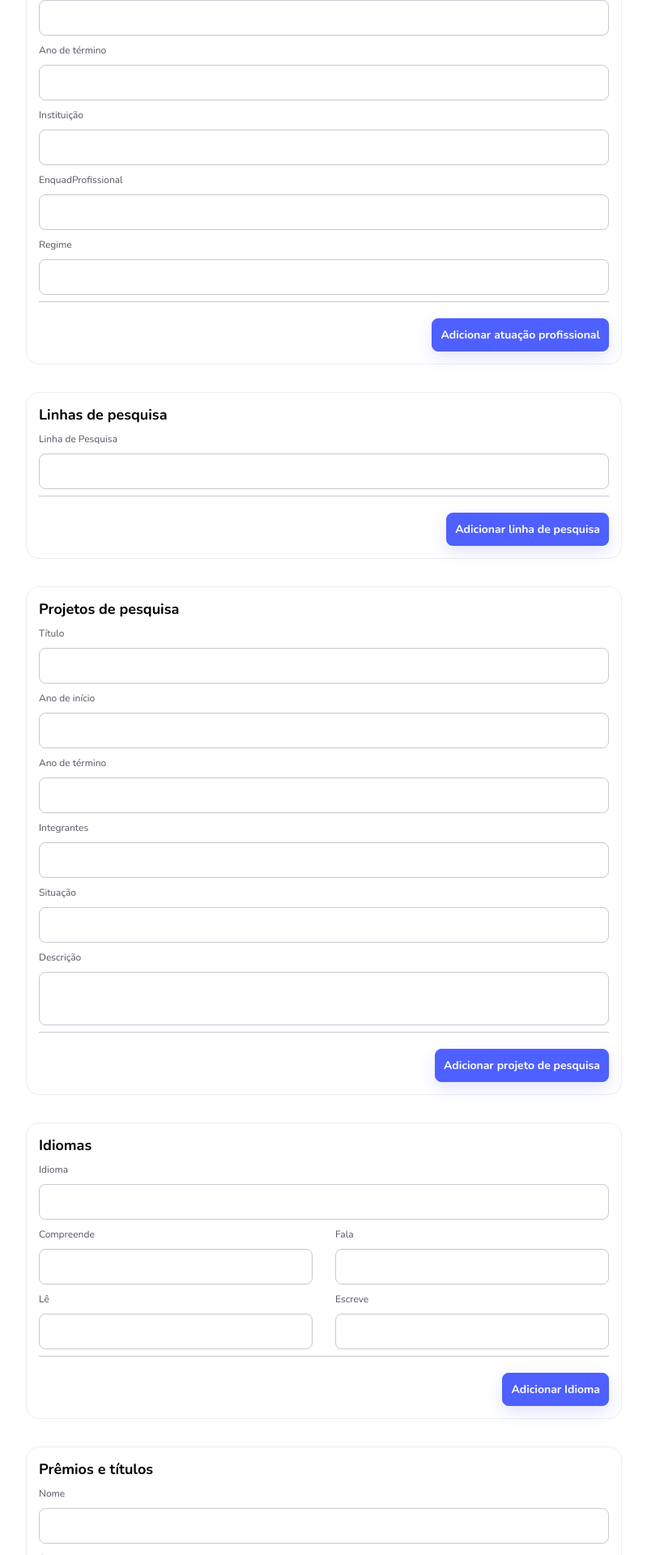
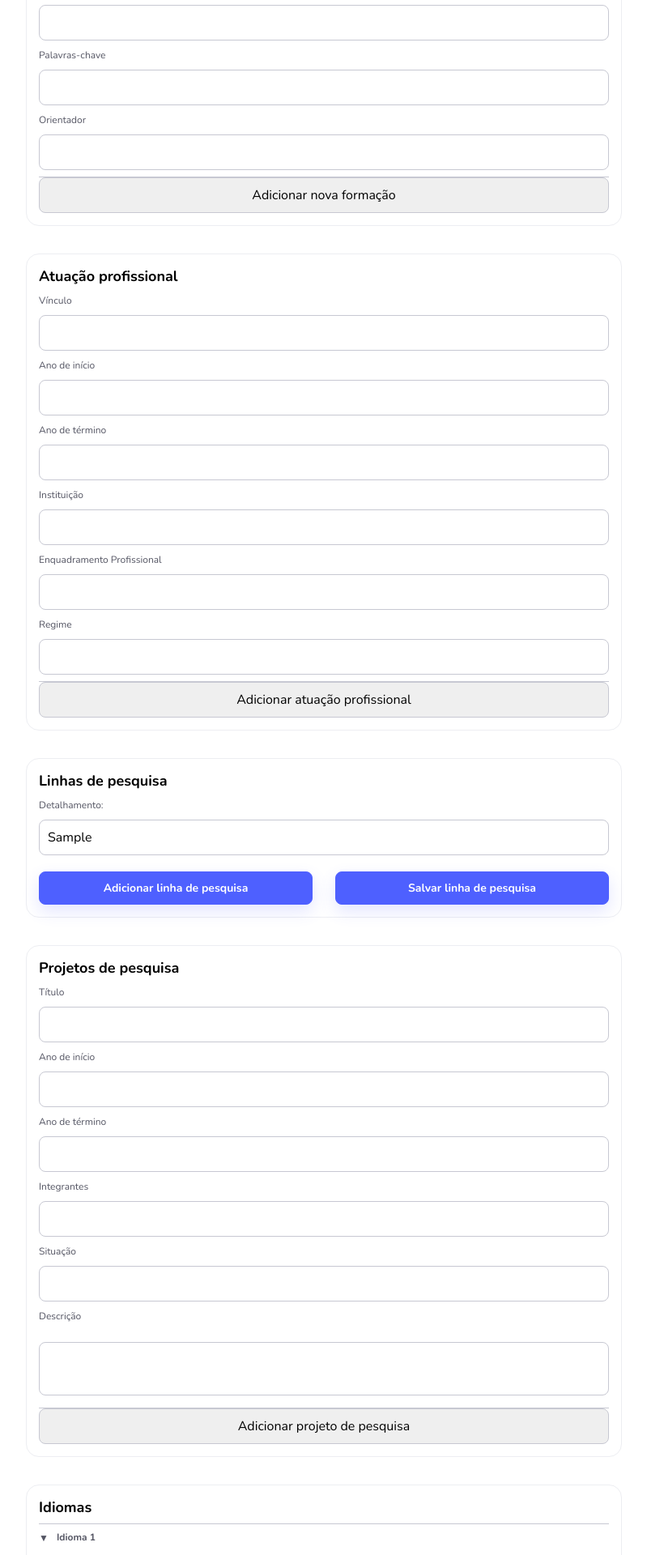
Before and after one commit to WellingtonFelipeLS/Lattes-Simplificado, a Django app: page /manage/1 in a window 1280 px wide. Shown: the part 2040-3960 px from the top of the page at 81% size, without its empty margins (240-1039 px from the left). Run offline with Django 3.2, Linux system fonts and the light colour scheme; a user stored in the database is signed in; tables that the repository leaves empty hold one stand-in row (values such as "Sample post").

Commit message:
Implementação dos cadastros de linhas de pesquisa e proficiência em idiomas.

```diff
--- a/Lattes_Simplificado/urls.py
+++ b/Lattes_Simplificado/urls.py
@@ -23,7 +23,7 @@
 urlpatterns = [
     path('admin/', admin.site.urls),
     path('manage/<int:id>', manage_curriculo, name='manage'),
-    path('curriculo', curriculo, name='curriculo'),
+    path('curriculo/<int:id>', curriculo, name='curriculo'),
     path('register', register_request, name='register'),
     path("login", login_request, name="login")
 ]
--- a/curriculo/forms.py
+++ b/curriculo/forms.py
@@ -21,7 +21,7 @@
 class PesquisadorForm(ModelForm):
     class Meta:
         model = Pesquisador
-        fields = ["nome", "email", "telefone", "cpf"]
+        fields = ["nome", "email", "telefone", "cpf", "foto"]
 
 class CurriculoForm(ModelForm):
     class Meta:
--- a/curriculo/models.py
+++ b/curriculo/models.py
@@ -14,7 +14,7 @@
         return str(self.ano)
 
 class LinhaPesquisa(models.Model):
-    detalhamento = models.TextField()
+    detalhamento = models.CharField(max_length=150)
     curriculo = models.ForeignKey(Curriculo, on_delete=models.CASCADE)
 
     def __str__(self) -> str:
@@ -42,7 +42,7 @@
         (2, "Bem")
     )
     idioma = models.CharField(max_length=100)
-    compreensao = models.IntegerField()
+    compreensao = models.IntegerField(choices=NivelProeficiencia)
     fala = models.IntegerField(choices=NivelProeficiencia)
     escrita = models.IntegerField(choices=NivelProeficiencia)
     leitura = models.IntegerField(choices=NivelProeficiencia)
@@ -101,7 +101,7 @@
 class Pesquisador(models.Model):
     user = models.OneToOneField(User, on_delete=models.CASCADE, primary_key=True)
     nome = models.CharField(max_length=200)
-    endereco = models.OneToOneField(EnderecoProfissional,on_delete=models.CASCADE)
+    endereco = models.OneToOneField(EnderecoProfissional, on_delete=models.CASCADE)
     cpf = models.CharField(max_length=11)
     telefone = models.CharField(max_length=11)
     email = models.EmailField()
--- /dev/null
+++ b/curriculo/static/css/collapse.css
@@ -0,0 +1,64 @@
+.accordion > input[type="checkbox"] {
+	position: absolute;
+	left: -100vw;
+}
+
+.accordion .content {
+	overflow-y: hidden;
+	height: 0;
+	transition: height 0.3s ease;
+}
+
+.accordion > input[type="checkbox"]:checked ~ .content {
+	height: auto;
+	overflow: hidden;
+}
+
+.accordion label {
+	display: block;
+}
+
+.accordion {
+	margin-bottom: 1em;
+}
+
+.accordion > input[type="checkbox"]:checked ~ .content {
+	padding: 15px;
+	border: 1px solid #e8e8e8;
+	border-top: 0;
+}
+
+.accordion .handle {
+	margin: 0;
+	font-size: 1.125em;
+	line-height: 1.2em;
+}
+
+.accordion label {
+	color: #e01919;
+	padding: 15px;
+	cursor: pointer;
+}
+
+.accordion label:hover, .accordion label:focus {
+	background: #f5f2f2;
+}
+
+.accordion .handle label:before {
+	content: "\25BC";
+	display: inline-block;
+	margin-right: 10px;
+	vertical-align: middle;
+}
+
+.accordion > input[type="checkbox"]:checked ~ .handle label:before {
+	content: "\25B2";
+}
+
+.accordion {
+	max-width: 65em;
+}
+
+.accordion p:last-child {
+	margin-bottom: 0;
+}
--- a/curriculo/static/css/styles.css
+++ b/curriculo/static/css/styles.css
@@ -19,6 +19,7 @@
 body{
     color: var(--secondary-text-color-black);
 }
+
 .header {
  display: flex;
  border-bottom: 1px solid #EDEEF2 ;
@@ -26,6 +27,7 @@
  padding: 1rem 4rem;
  align-items: center;
 }
+
 header form{
     color: #555;
     display: flex;
@@ -34,6 +36,7 @@
     border-radius: 1.2rem;
     background-color: var(--background-color-border) ;
 }
+
 .header input[type="search"]{
 
   background: transparent;
@@ -48,6 +51,7 @@
  color: var(--highlight-color-purple);
  line-height: -150px;
 }
+
 .header button[type="submit"] {
     text-indent: -999px;
     overflow: hidden;
@@ -110,11 +114,24 @@
 fieldset h2{
     font-size: 1.8rem;
 }
+
 fieldset .input-block{
- display: flex;
- flex-direction: column;
+	display: flex;
+	flex-direction: column;
+}
 
+select {
+	display: flex;
+	flex-direction: column;
+	color: var(--secondary-text-color-black);
+    padding: 1rem 0;
+	border: 1px solid var(--background-color-border);
+	border-radius: .8rem;
+	font-size: 1.6rem;
+	padding: 1rem;
+	outline-color: var(--highlight-color-purple);
 }
+
 fieldset .input-block.input-block-btn{
     flex-direction: row;
     justify-content: flex-end;
@@ -133,28 +150,27 @@
   outline-color: var(--highlight-color-purple);
 }
 fieldset .input-block textarea{
- resize: none;
+	resize: none;
+	margin-bottom: 1%;
+	margin-top: 2%;
 }
-fieldset .input-block input[type="button"]{
+fieldset .input-block input[type="submit"]{
     background-color: var(--highlight-color-purple);
     color: #FFF;
     font-size: 1.4rem;
     font-weight: bold;
-    width: fit-content;
+    width: 100%;
     margin-top: 2rem;
     align-self: flex-end;
     border: 1px solid var(--highlight-color-purple);
     box-shadow: 0px 8px 20px #4e60ff29;
     cursor: pointer;
+}
 
-
-}
 fieldset > .input-block:last-child{
     margin-top: .8rem;
     border-top: 1px solid var(--background-color-border);
 }
-
-
 
 fieldset .input-block.input-block-btn #btn-gerar{
     background-color: #FFF;
@@ -168,3 +184,7 @@
     color: #FFF;
     cursor: pointer;
 }
+
+#btn-salvar-foto {
+	margin-bottom: 2%;
+}
--- a/curriculo/templates/manage-profile.html
+++ b/curriculo/templates/manage-profile.html
@@ -7,7 +7,8 @@
     <meta http-equiv="X-UA-Compatible" content="IE=edge">
     <meta name="viewport" content="width=device-width, initial-scale=1.0">
     <link rel="stylesheet" href="{% static 'css/styles.css' %}">
-    <title>Document</title>
+	<link rel="stylesheet" href="{% static 'css/collapse.css' %}">
+    <title>Lattes Simplificado</title>
 </head>
 <body>
     <header class="header">
@@ -18,17 +19,17 @@
         </div>
     </header>
     <section class="container">
-        <h1>Dados</h1>
         <form method="POST">
 			{% csrf_token %}
-
             <fieldset>
-                <h2>Imagem</h2>
+                <h1>Imagem</h1>
                 <div class="input-block avatar">
                     <div class="image-perfil"></div>
                     <input type="file" value="Alterar" name="image-perfil" id="image-perfil">
-                    <input type="button" />
+					{{ pesquisador_form.foto }}
+                    <input type="submit" value="Salvar Foto" name="salvar_foto" id="btn-salvar-foto"/>
                 </div>
+				<h1 id="dados-pessoais">Dados Pessoais</h1>
                 <div class="input-block">
 					{{ pesquisador_form.nome.errors }}
                     <label for="nome-completo">Nome completo</label>
@@ -52,29 +53,36 @@
                     {{ pesquisador_form.cpf }}
                 </div>
                 <div class="input-block">
-                    <label for="apresentcao">Resumo</label>
-                    <textarea name="apresentcao" id="apresentcao"></textarea>
+                    {{ curriculo_form.resumo.errors }}
+                    <label for="resumo">Resumo</label>
+                    {{ curriculo_form.resumo }}
                 </div>
-            </fieldset>
-            <fieldset>
+
                 <h2>Endereço profissional</h2>
                 <div class="input-block">
+                    {{ endereco_form.logradouro.errors }}
                     <label for="lagradouro">Lagradouro</label>
-                    <input type="text" name="lagradouro" id="lagradouro">
+                    {{ endereco_form.logradouro }}
                 </div>
 				<div class="input-block">
+					{{ endereco_form.bairro.errors }}
 					<label for="bairro">Bairro</label>
-					<input type="text"  name="bairro" id="bairro">
+                    {{ endereco_form.bairro }}
 				</div>
 				<div class="wrapper">
 					<div class="input-block">
+						{{ endereco_form.cidade.errors }}
 						<label for="cidade">Cidade</label>
-					<input type="text" name="cidade" id="cidade">
+						{{ endereco_form.cidade }}
 					</div>
 					<div class="input-block">
+						{{ endereco_form.estado.errors }}
 						<label for="estado">Estado</label>
-                    <input type="text" name="estado" id="estado">
+						{{ endereco_form.estado }}
 					</div>
+				</div>
+				<div class="input-block">
+					<input type="submit" value="Salvar Dados" name="salvar_dados_pessoais" id="btn-salvar"/>
 				</div>
             </fieldset>
             <fieldset>
@@ -138,8 +146,8 @@
                     <input type="text" name="instituicao" id="instituicao">
                 </div>
                 <div class="input-block">
-                    <label for="estado">EnquadProfissional</label>
-                    <input type="text" name="estado" id="estado">
+                    <label for="enquad">Enquadramento Profissional</label>
+                    <input type="text" name="enquad" id="enquad">
                 </div>
                 <div class="input-block">
                     <label for="regime">Regime</label>
@@ -151,13 +159,24 @@
 
             </fieldset>
             <fieldset>
-                <h2>Linhas de pesquisa</h2>
+                <h2 id="linha-de-pesquisa">Linhas de pesquisa</h2>
                 <div class="input-block">
-                    <label for="linha-de-pesquisa">Linha de Pesquisa</label>
-                    <input type="text" name="linha-de-pesquisa" id="linha-de-pesquisa">
+					{{ linha_pesquisa_form.management_form}}
+					{% for hidden in linha_pesquisa_form.hidden_fields %}
+						{{ hidden }}
+					{% endfor %}
+					{% for detalhamento in linha_pesquisa_form %}
+						{{ detalhamento.errors }}
+						{{ detalhamento }}
+					{% endfor %}
+                </div>
+				<div class="wrapper">
+					<div class="input-block">
+						<input type="submit" value="Adicionar linha de pesquisa" name="add_linha_pesq" id="add_linha_pesq">
 					</div>
 					<div class="input-block">
-                    <input type="button" value="Adicionar linha de pesquisa" name="addAtProfisional" id="addAtProfisional">
+						<input type="submit" value="Salvar linha de pesquisa" name="save_linha_pesq" id="save_linha_pesq">
+					</div>
 				</div>
             </fieldset>
             <fieldset>
@@ -191,33 +210,31 @@
                 </div>
             </fieldset>
             <fieldset>
-                <h2>Idiomas</h2>
+                <h2 id="proeficiencia_idioma">Idiomas</h2>
 				<div class="input-block">
-                    <label for="idioma">Idioma</label>
-                    <input type="text" name="idioma" id="idioma">
+				{{ proeficiencia_idioma_form.management_form}}
+				{% for hidden in proeficiencia_idioma_form.hidden_fields %}
+					{{ hidden }}
+				{% endfor %}
+				{% for form_idioma in proeficiencia_idioma_form %}
+				<section class="accordion">
+					<input type="checkbox" name="collapse" id="handle{{ forloop.counter }}">
+					<h2 class="handle">
+					  <label for="handle{{ forloop.counter }}">Idioma {{ forloop.counter }}</label>
+					</h2>
+					<div class="content">
+						{{ form_idioma.errors }}
+						{{ form_idioma }}
 					</div>
+				</section>
+				{% endfor %}
 				<div class="wrapper">
 					<div class="input-block">
-                        <label for="compreende">Compreende</label>
-                        <input type="text" name="compreende" id="compreende">
+						<input type="submit" value="Adicionar Idioma" name="add_idioma" id="add_idioma">
 					</div>
 					<div class="input-block">
-                        <label for="fala">Fala</label>
-                        <input type="text" name="fala" id="fala">
+						<input type="submit" value="Salvar Idioma" name="save_idioma" id="save_idioma">
 					</div>
-                </div>
-                <div class="wrapper">
-                    <div class="input-block">
-                        <label for="le">Lê</label>
-                        <input type="text" name="le" id="le">
-                    </div>
-                    <div class="input-block">
-                        <label for="escreve">Escreve</label>
-                        <input type="text" name="escreve" id="escreve">
-                    </div>
-                </div>
-                <div class="input-block">
-                    <input type="button" value="Adicionar Idioma" name="addIdioma" id="addIdioma">
 				</div>
             </fieldset>
             <fieldset>
@@ -307,12 +324,8 @@
                 </div>
             </fieldset>
 			<fieldset>
-                <h2>Finalizar edição</h2>
-                <div class="input-block  input-block-btn ">
-                    <input type="button" value="Gerar currículo"  name="btn-gerar" id="btn-gerar">
-						<a href="{% url 'curriculo' %}"></a>
-					</input>
-                    <input type="submit" value="Salvar Dados" name="btn-salvar" id="btn-salvar"/>
+				<div class="input-block">
+					<input type="submit" value="Gerar currículo" name="btn-gerar" id="btn-gerar"></input>
 				</div>
 			</fieldset>
         </form>
--- a/curriculo/views.py
+++ b/curriculo/views.py
@@ -5,15 +5,15 @@
 from django.contrib.auth.models import User
 from django.db.models import signals
 from django.dispatch import receiver
+from django.forms import modelformset_factory
 from django.http import HttpResponse
 from django.shortcuts import redirect, render
 
 from .forms import *
-from .models import Curriculo, EnderecoProfissional, Pesquisador
 
 
-def curriculo(request):
-    pesquisador = Pesquisador.objects.get(id=2)
+def curriculo(request, id):
+    pesquisador = Pesquisador.objects.get(user_id=id)
     endereco = pesquisador.endereco
     context = {"nome": pesquisador.nome,
                 "email": pesquisador.email,
@@ -32,45 +32,52 @@
         Curriculo.objects.create(user=instance)
 
 
-'''@login_required
-def manage_curriculo(request, id):
-    pesquisador = Pesquisador.objects.get(id=id)
-    form = PesquisadorForm(request.POST or None, instance=pesquisador)
-    if request.method == "POST":
-        if form.is_valid():
-            form.save()
-            return redirect('manage', id)
-        else:
-            return HttpResponse('INVÁLIDO')
-
-    return render(request, "manage-profile.html", context={"form": form})'''
-
 @login_required
 def manage_curriculo(request, id):
+    pesquisador = Pesquisador.objects.get(user=id)
     context = {
         'curriculo_form': CurriculoForm(request.POST or None, instance=Curriculo.objects.get(user=id)),
-		'premio_form':PremioForm(request.POST or None),
-		'linha_pesquisa_form': LinhaPesquisaForm(request.POST or None),
-		'producao_bibliografica_form': ProducaoBibliograficaForm(request.POST or None),
-		'proeficiencia_idioma_form': ProeficienciaIdiomaForm(request.POST or None),
-		'producao_tecnica_form': ProducaoTecnicaForm(request.POST or None),
-		'orientacao_academica_form': OrientacaoAcademicaForm(request.POST or None),
-		'atuacao_profissional_form': AtuacaoProfissionalForm(request.POST or None),
-		'pesquisador_form': PesquisadorForm(request.POST or None, instance=Pesquisador.objects.get(user=id)),
-		'graduacao_form': GraduacaoForm(request.POST or None),
-		'area_pesquisa_form': AreaPesquisaForm(request.POST or None),
-		'posgraduacao_form': PosGraduacaoForm(request.POST or None),
-		'projeto_pesquisa_form': ProjetoPesquisaForm(request.POST or None)
-	}
+        'premio_form':PremioForm(request.POST or None),
+        'linha_pesquisa_form': modelformset_factory(LinhaPesquisa, form=LinhaPesquisaForm, extra=0)(request.POST or None, queryset=LinhaPesquisa.objects.filter(curriculo_id=id)),
+        'producao_bibliografica_form': ProducaoBibliograficaForm(request.POST or None),
+        'proeficiencia_idioma_form': modelformset_factory(ProeficienciaIdioma, form=ProeficienciaIdiomaForm, extra=0)(request.POST or None, queryset=ProeficienciaIdioma.objects.filter(curriculo_id=id)),
+        'producao_tecnica_form': ProducaoTecnicaForm(request.POST or None),
+        'orientacao_academica_form': OrientacaoAcademicaForm(request.POST or None),
+        'atuacao_profissional_form': AtuacaoProfissionalForm(request.POST or None),
+        'pesquisador_form': PesquisadorForm(request.POST or None, instance=pesquisador),
+        'endereco_form': EnderecoProfissionalForm(request.POST or None, instance=pesquisador.endereco),
+        'graduacao_form': GraduacaoForm(request.POST or None),
+        'area_pesquisa_form': AreaPesquisaForm(request.POST or None),
+        'posgraduacao_form': PosGraduacaoForm(request.POST or None),
+        'projeto_pesquisa_form': ProjetoPesquisaForm(request.POST or None)
+    }
 
-    #endereco_profissional_form = EnderecoProfissionalForm(request.POST or None)
     if request.method == "POST":
-        if all(form.is_valid() for form in context.values()):
-            for form in context:
+        if 'salvar_dados_pessoais' in request.POST and context['pesquisador_form'].is_valid() and context['endereco_form'].is_valid() and context['curriculo_form'].is_valid():
+            context['pesquisador_form'].save()
+            context['endereco_form'].save()
+            context['curriculo_form'].save()
+            return redirect(f'/manage/{id}#dados-pessoais')
+        if 'add_linha_pesq' in request.POST:
+            LinhaPesquisa.objects.create(curriculo_id=id)
+            return redirect(f'/manage/{id}#linha-de-pesquisa')
+        if 'save_linha_pesq' in request.POST and all(form.is_valid() for form in context['linha_pesquisa_form']):
+            for form in context['linha_pesquisa_form']:
                 form.save()
-            return redirect('manage', id)
+            return redirect(f'/manage/{id}#linha-de-pesquisa')
+        if 'add_idioma' in request.POST:
+            ProeficienciaIdioma.objects.create(curriculo_id=id, compreensao=0, fala=0, leitura=0, escrita=0)
+            return redirect(f'/manage/{id}#proeficiencia_idioma')
+        if 'save_idioma' in request.POST and all(form.is_valid() for form in context['proeficiencia_idioma_form']):
+            for form in context['proeficiencia_idioma_form']:
+                form.save()
+            return redirect(f'/manage/{id}#proeficiencia_idioma')
+        if 'btn-gerar' in request.POST:
+            return curriculo(request, id)
         else:
-            return HttpResponse('INVÁLIDO')
+            print(context['proeficiencia_idioma_form'][0].errors.as_data())
+            print(context['proeficiencia_idioma_form'][0].non_field_errors)
+            return HttpResponse("Inválido")
 
     return render(request, "manage-profile.html", context)
 
```
Also changed, not shown: curriculo/migrations/0002_alter_linhapesquisa_detalhamento.py (added), curriculo/migrations/0003_alter_proeficienciaidioma_compreensao.py (added). Lines whose indentation alone changed are shown as unchanged.
